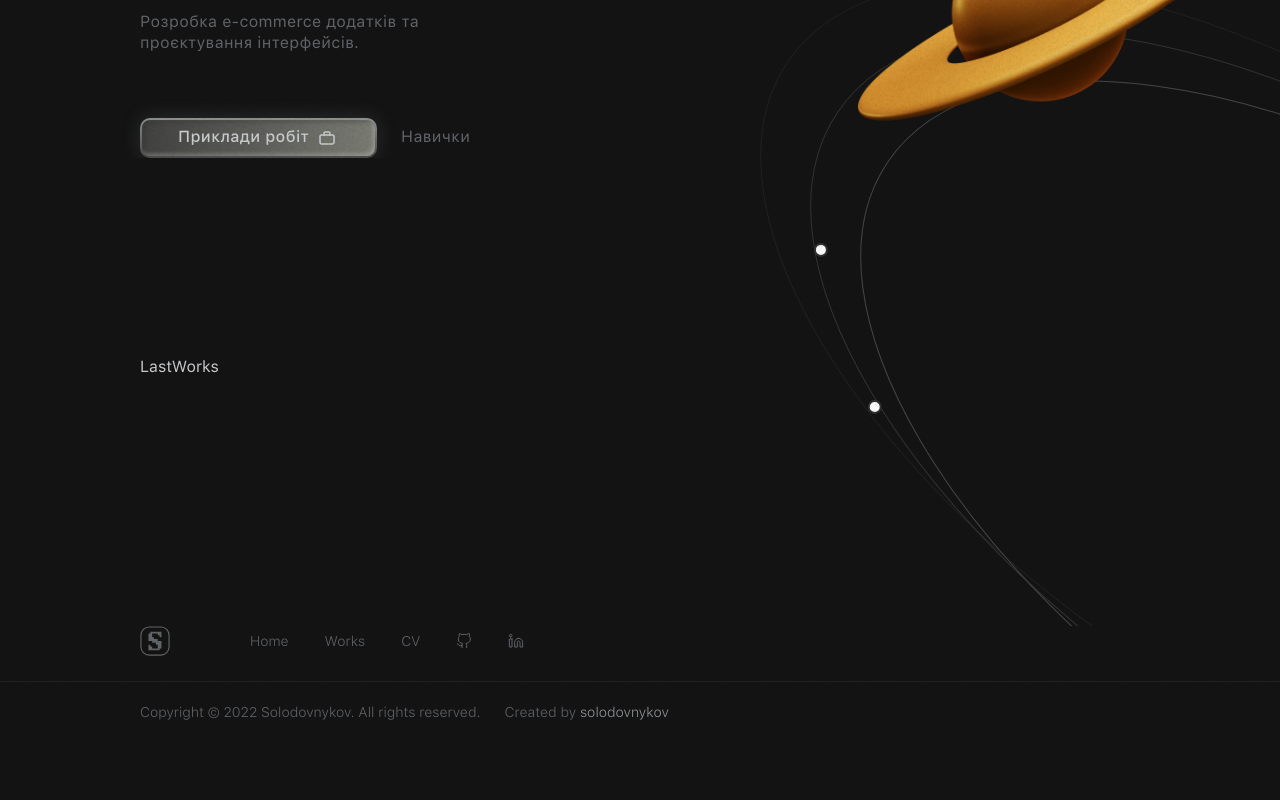
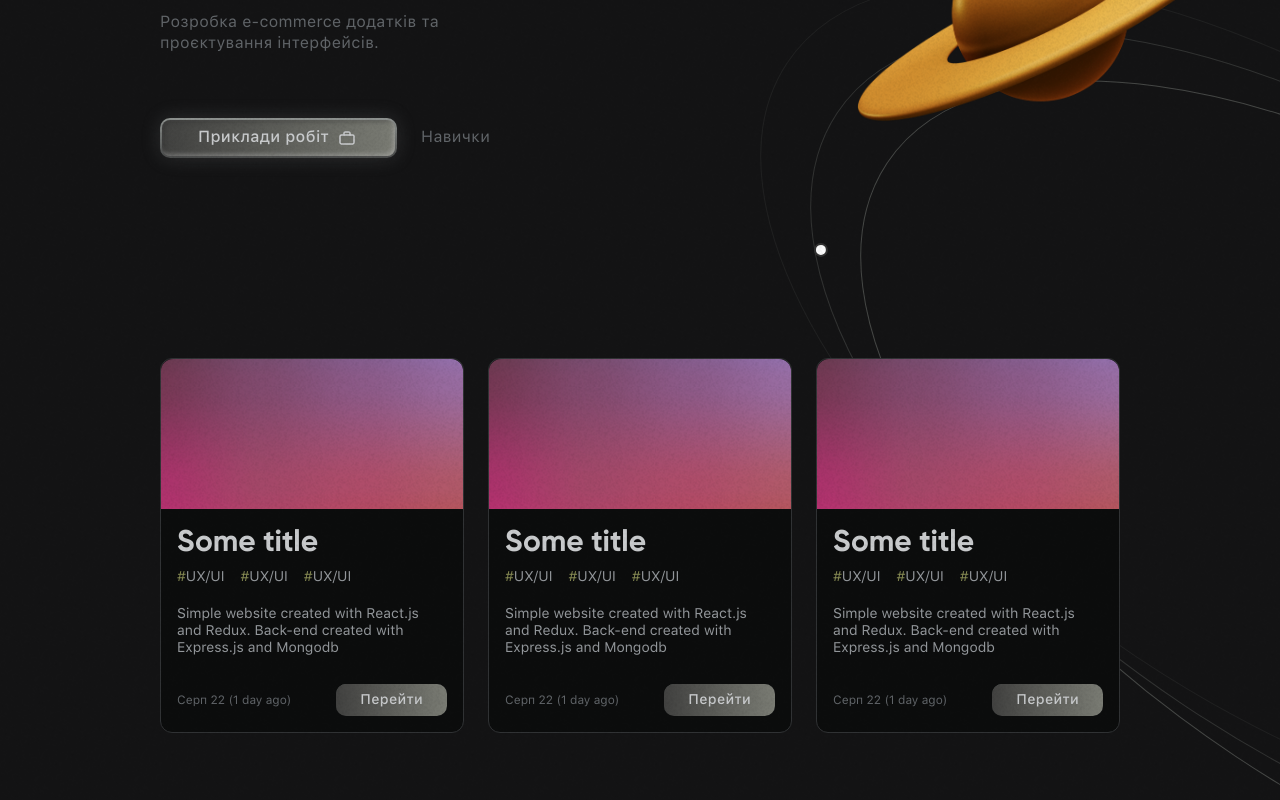
Before and after one commit to solodovnykov/web-portfolio, a Next.js app: page / in a window 1280 px wide. Shown: the part 300-1100 px from the top of the page. Before the commit the page ends 1061 px from the top, so only its background shows below. Built offline with nearby package versions, Linux system fonts and the light colour scheme.

Commit message:
Added Button Style Properties || Added Card Component

```diff
--- a/components/Button/Button.js
+++ b/components/Button/Button.js
@@ -1,11 +1,42 @@
 import styles from "./Button.module.scss";
 import Image from "next/image";
+import { useEffect, useState } from "react";
 
-const Button = () => {
+const Button = ({ children = "button", size, icon, type }) => {
+  const button = {
+    height: size === "small" ? "32px" : "40px",
+    padding: size === "small" ? "0 24px" : "0 36px",
+    borderWidth: type === "simple" ? "0" : "2px",
+    gap: size === "small" ? "4px" : "6px",
+    boxShadow:
+      type === "simple"
+        ? "none"
+        : "0px 0px 20px rgba(152, 157, 154, 0.2), inset -2px -2px 4px rgba(227, 227, 227, 0.34), inset 2px 2px 4px rgba(35, 35, 35, 0.34)",
+  };
+
+  const innerText = {
+    fontSize: size === "small" ? "14px" : "16px",
+  };
+
+  const iconStyle = {
+    display: icon ? "" : "none",
+  };
+
+  // console.log(btnStyle);
+
   return (
-    <button className={styles.button}>
-      <p className={styles.buttonText}>Приклади робіт</p>
-      <Image src="/assets/iconWorks.svg" alt="icon" width="24" height="24" />
+    <button style={button} className={styles.button}>
+      <p style={innerText} className={styles.buttonText}>
+        {children}
+      </p>
+      <span style={iconStyle}>
+        <Image
+          src={`/assets/${icon}`}
+          alt="icon"
+          width={size === "small" ? "20" : "24"}
+          height={size === "small" ? "20" : "24"}
+        />
+      </span>
     </button>
   );
 };
--- a/components/Button/Button.module.scss
+++ b/components/Button/Button.module.scss
@@ -20,6 +20,12 @@
   box-sizing: border-box;
   transition: all 0.2s ease-in-out;
 
+  span {
+    display: flex;
+    justify-content: center;
+    align-items: center;
+  }
+
   &:hover {
     box-shadow: 0px 0px 30px rgba(152, 157, 154, 0.25),
       inset -2px -2px 4px rgba(227, 227, 227, 0.34),
@@ -36,5 +42,6 @@
     line-height: 130%;
     letter-spacing: 0.02em;
     color: $primary-color-80;
+    margin: 0;
   }
 }
--- /dev/null
+++ b/components/Card/Card.js
@@ -0,0 +1,36 @@
+import Button from "../Button/Button";
+import styles from "./Card.module.scss";
+
+const Card = () => {
+  return (
+    <div className={styles.card}>
+      <div className={styles.head} />
+      <div className={styles.body}>
+        <h3 className={styles.title}>Some title</h3>
+        <ul className={styles.tags}>
+          <li className={styles.tag}>
+            <span style={{ color: `hsl(65, 25%, 45%)` }}>#</span>UX/UI
+          </li>
+          <li className={styles.tag}>
+            <span style={{ color: `hsl(65, 25%, 45%)` }}>#</span>UX/UI
+          </li>
+          <li className={styles.tag}>
+            <span style={{ color: `hsl(65, 25%, 45%)` }}>#</span>UX/UI
+          </li>
+        </ul>
+        <p className={styles.description}>
+          Simple website created with React.js and Redux. Back-end created with
+          Express.js and Mongodb
+        </p>
+        <div className={styles.footer}>
+          <div className={styles.date}>Серп 22 (1 day ago)</div>
+          <Button size="small" type="simple">
+            Перейти
+          </Button>
+        </div>
+      </div>
+    </div>
+  );
+};
+
+export default Card;
--- /dev/null
+++ b/components/Card/Card.module.scss
@@ -0,0 +1,80 @@
+@import "../../styles/Constants.module.scss";
+
+.card {
+  display: flex;
+  flex-direction: column;
+  border-radius: 12px;
+  background: $primary-color-5;
+  min-width: 300px;
+  border: .5px solid $primary-color-20;
+
+  .head {
+    border-radius: 12px 12px 0 0;
+    height: 150px;
+    background-image: url("/assets/Gradient.png");
+    background-size: cover;
+    background-position: center;
+    background-repeat: no-repeat;
+  }
+
+  .body {
+    display: flex;
+    flex-direction: column;
+    padding: 16px;
+
+    .title {
+      font-family: "Gilroy", sans-serif;
+      font-style: normal;
+      font-weight: 700;
+      font-size: 30px;
+      line-height: 37px;
+      color: $primary-color-80;
+      margin: 0 0 6px 0;
+    }
+
+    .tags {
+      display: flex;
+      flex-direction: row;
+      align-items: center;
+      gap: 16px;
+      list-style: none;
+      margin: 0 0 20px 0;
+      padding: 0;
+
+      .tag {
+        font-family: "SFProText", sans-serif;
+        font-style: normal;
+        font-weight: 400;
+        font-size: 14px;
+        line-height: 17px;
+        color: $primary-color-60;
+      }
+    }
+
+    .description {
+      font-family: "SFProText", sans-serif;
+      font-style: normal;
+      font-weight: 400;
+      font-size: 14px;
+      line-height: 17px;
+      color: $primary-color-60;
+      margin: 0 0 28px 0;
+    }
+
+    .footer {
+      display: flex;
+      flex-direction: row;
+      align-items: center;
+      justify-content: space-between;
+
+      .date {
+        font-family: "SFProText";
+        font-style: normal;
+        font-weight: 400;
+        font-size: 12px;
+        line-height: 14px;
+        color: $primary-color-40;
+      }
+    }
+  }
+}
--- a/components/HeroBlock/HeroBlock.js
+++ b/components/HeroBlock/HeroBlock.js
@@ -13,7 +13,7 @@ const HeroBlock = () => {
             Розробка e-commerce додатків та <br /> проєктування інтерфейсів.
           </h2>
           <div className={styles.btnWrapper}>
-            <Button />
+            <Button icon="iconWorks.svg">Приклади робіт</Button>
             <p className={styles.skills}>Навички</p>
           </div>
         </div>
--- a/components/HeroBlock/HeroBlock.module.scss
+++ b/components/HeroBlock/HeroBlock.module.scss
@@ -3,7 +3,7 @@
 .heroBlock {
   display: flex;
   flex-direction: column;
-  margin: 100px 0 0 0;
+  margin: 100px 0 200px 0;
 
   .title {
     color: $primary-color-80;
--- a/components/LastWorks/LastWorks.js
+++ b/components/LastWorks/LastWorks.js
@@ -1,9 +1,16 @@
+import Card from "../Card/Card";
 import styles from "./LastWorks.module.scss";
 
 const LastWorks = () => {
   return (
-    <div className={styles.lastWorks}>
-      <div className="container">LastWorks</div>
+    <div className="container">
+      <div className={styles.lastWorks}>
+        <ul className={styles.cardList}>
+          <Card />
+          <Card />
+          <Card />
+        </ul>
+      </div>
     </div>
   );
 };
--- a/components/LastWorks/LastWorks.module.scss
+++ b/components/LastWorks/LastWorks.module.scss
@@ -1,3 +1,39 @@
+@import "../../styles/Constants.module.scss";
+
 .lastWorks {
-  margin: 200px 0 250px 0;
+  margin: 0 0 250px 0;
+  display: flex;
+  flex-direction: column;
+  z-index: 15;
+  position: relative;
+  width: 100%;
+
+  .cardList {
+    display: flex;
+    flex-direction: row;
+    justify-content: space-between;
+    gap: 24px;
+    width: 100%;
+    position: relative;
+    padding: 0 0 20px 0;
+    margin: 0;
+    overflow-x: auto;
+
+  }
+
+  &::after {
+    content: "";
+    top: 0;
+    right: -1px;
+    position: absolute;
+    height: 100%;
+    width: 100px;
+    background: linear-gradient(90deg, rgba(20, 20, 21, 0) 0%, #141415 100%);
+    pointer-events: none;
+    display: none;
+
+    @media (max-width: $breakpoint-laptop) {
+      display: inherit;
+    }
+  }
 }
--- a/styles/Globals.scss
+++ b/styles/Globals.scss
@@ -42,6 +42,7 @@ a {
   margin: 0 auto;
   padding: 0 20px;
   position: relative;
+  box-sizing: border-box;
 }
 
 .container-global {
```
Also changed, not shown: public/assets/Gradient.png (added).
